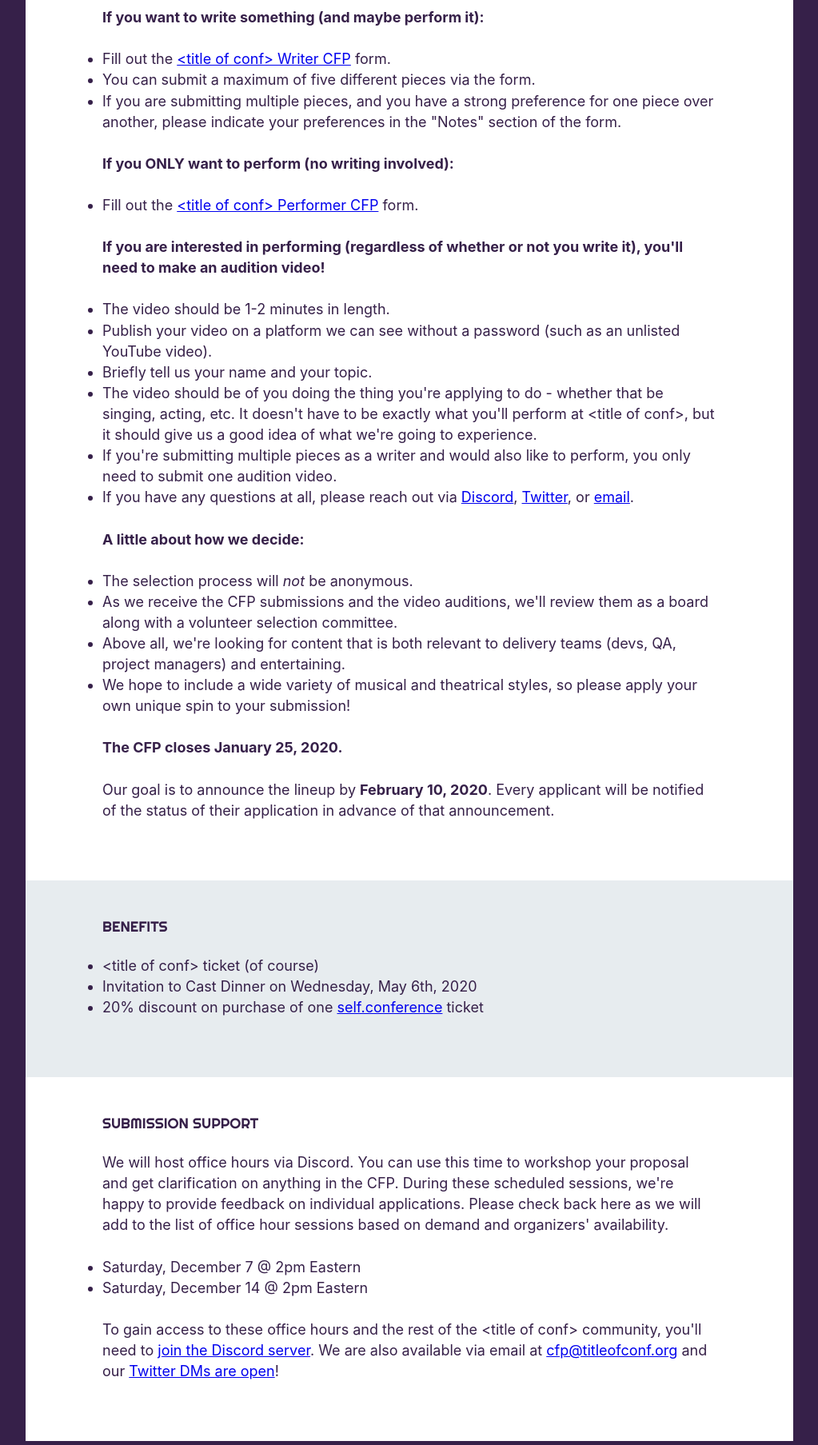
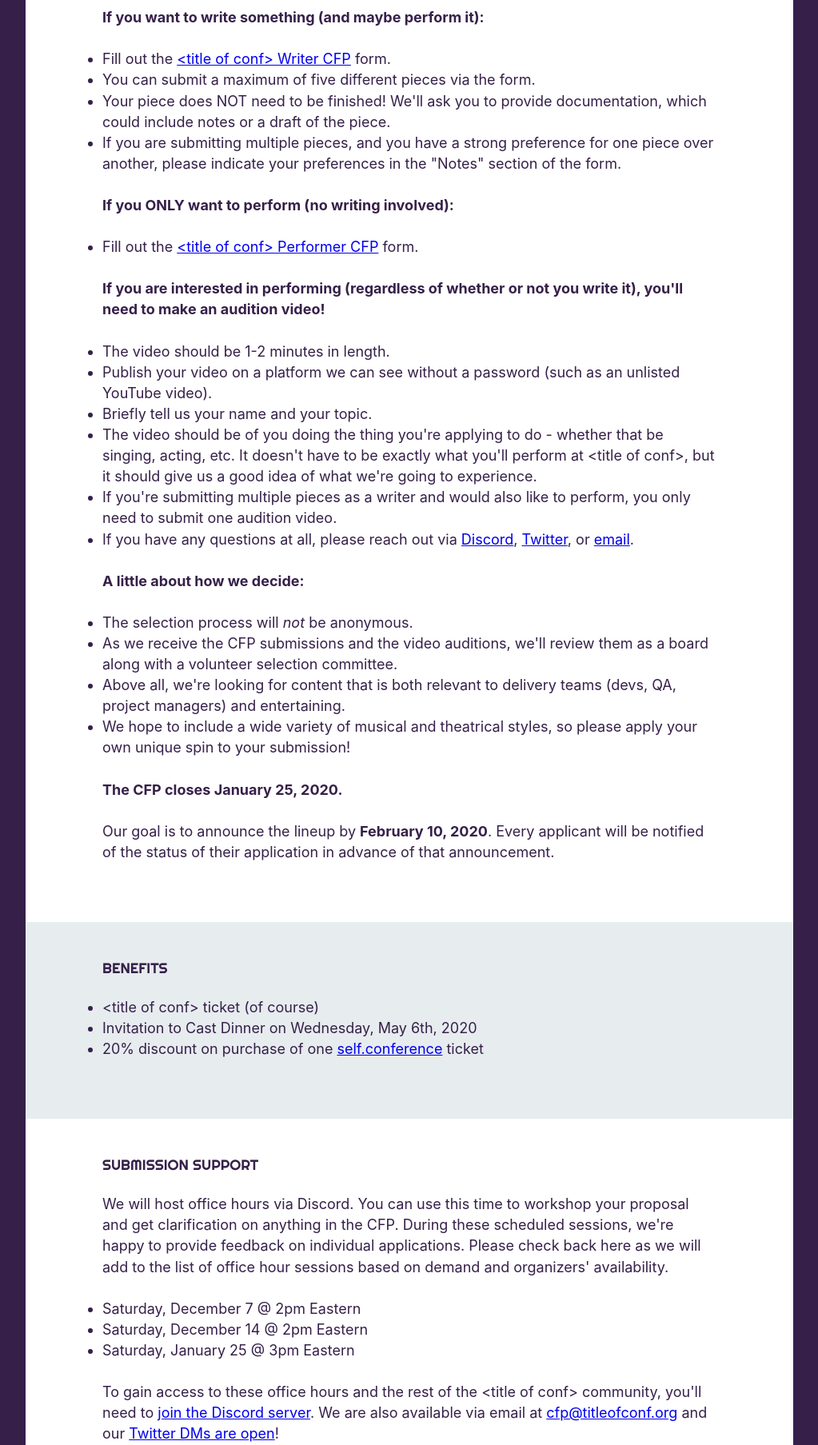
Before and after one commit to AishaBlake/title-of-conf, a Gatsby site: page /cfp in a window 1280 px wide. Shown: the part 1150-2957 px from the top of the page at 80% size, without its empty margins (128-1151 px from the left). Built offline with nearby package versions, Linux system fonts and the light colour scheme; Gatsby itself is replaced by a stand-in of ours; a web font is replaced by a local one.

Commit message:
Update CFP page

```diff
--- a/src/pages/cfp.js
+++ b/src/pages/cfp.js
@@ -52,6 +52,7 @@ const Sponsor = () => (
       <ul>
         <li>Fill out the <a href="https://forms.gle/rKVrKdUFhFBdtrpz9">&lt;title of conf&gt; Writer CFP</a> form.</li>
         <li>You can submit a maximum of five different pieces via the form.</li>
+        <li>Your piece does NOT need to be finished! We'll ask you to provide documentation, which could include notes or a draft of the piece.</li>
         <li>If you are submitting multiple pieces, and you have a strong preference for one piece over another, please indicate your preferences in the "Notes" section of the form.</li>
       </ul>
       <p><strong>If you ONLY want to perform (no writing involved):</strong></p>
@@ -90,6 +91,7 @@ const Sponsor = () => (
       <ul>
         <li>Saturday, December 7 @ 2pm Eastern</li>
         <li>Saturday, December 14 @ 2pm Eastern</li>
+        <li>Saturday, January 25 @ 3pm Eastern</li>
       </ul>
       <p>To gain access to these office hours and the rest of the &lt;title of conf&gt; community, you'll need to <a href="https://discord.gg/832rT7q">join the Discord server</a>. We are also available via email at <a href="mailto:cfp@titleofconf.org">cfp@titleofconf.org</a> and our <a href="https://twitter.com/TitleOfConf">Twitter DMs are open</a>!</p>
     </Block>
```
